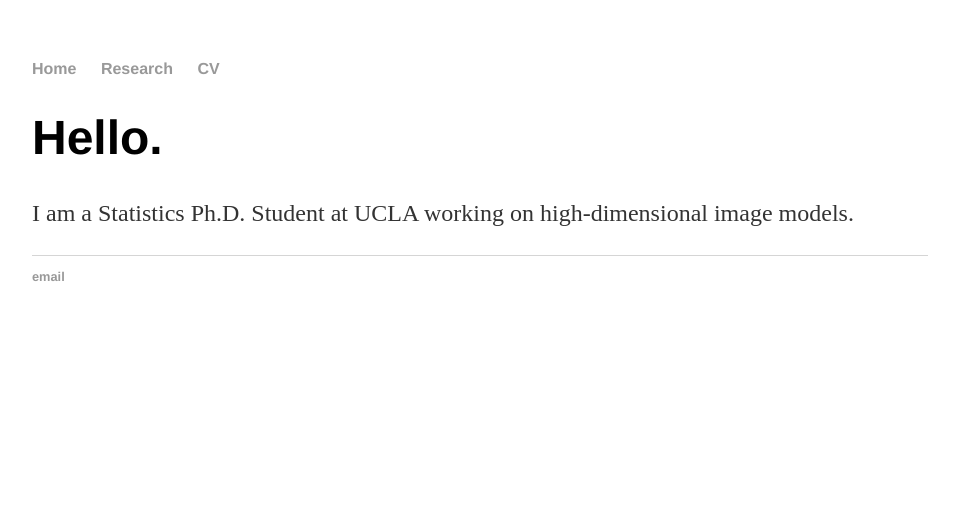
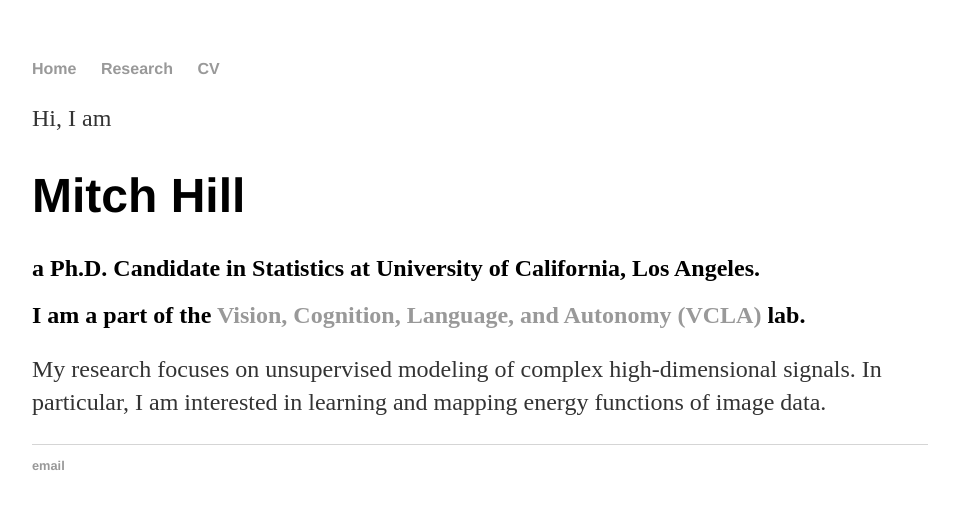
Before and after one commit to point0bar1/point0bar1.github.io, a Jekyll site: the page built from index.html, in a window 1280 px wide. Shown: the top 509 px of the page, without its empty margins (160-1119 px from the left). Built offline with Jekyll 4.4.1, drawn with Linux system fonts in a browser that asks for light colours.

Commit message:
Update index.html

```diff
--- a/index.html
+++ b/index.html
@@ -3,6 +3,9 @@ layout: default
 title: Mitch Hill (Home)
 ---
 <div class="blurb">
-	<h1>Hello.</h1>
-	<p>I am a Statistics Ph.D. Student at UCLA working on high-dimensional image models.</p>
+	<p>Hi, I am</p>
+	<h1> Mitch Hill </h1>
+	<h2> a Ph.D. Candidate in Statistics at University of California, Los Angeles. </h2>
+	<h2> I am a part of the <a href="https://vcla.stat.ucla.edu/">Vision, Cognition, Language, and Autonomy (VCLA)</a> lab. </h2>
+	<p> My research focuses on unsupervised modeling of complex high-dimensional signals. In particular, I am interested in learning and mapping energy functions of image data.</p>
 </div><!-- /.blurb -->
```
